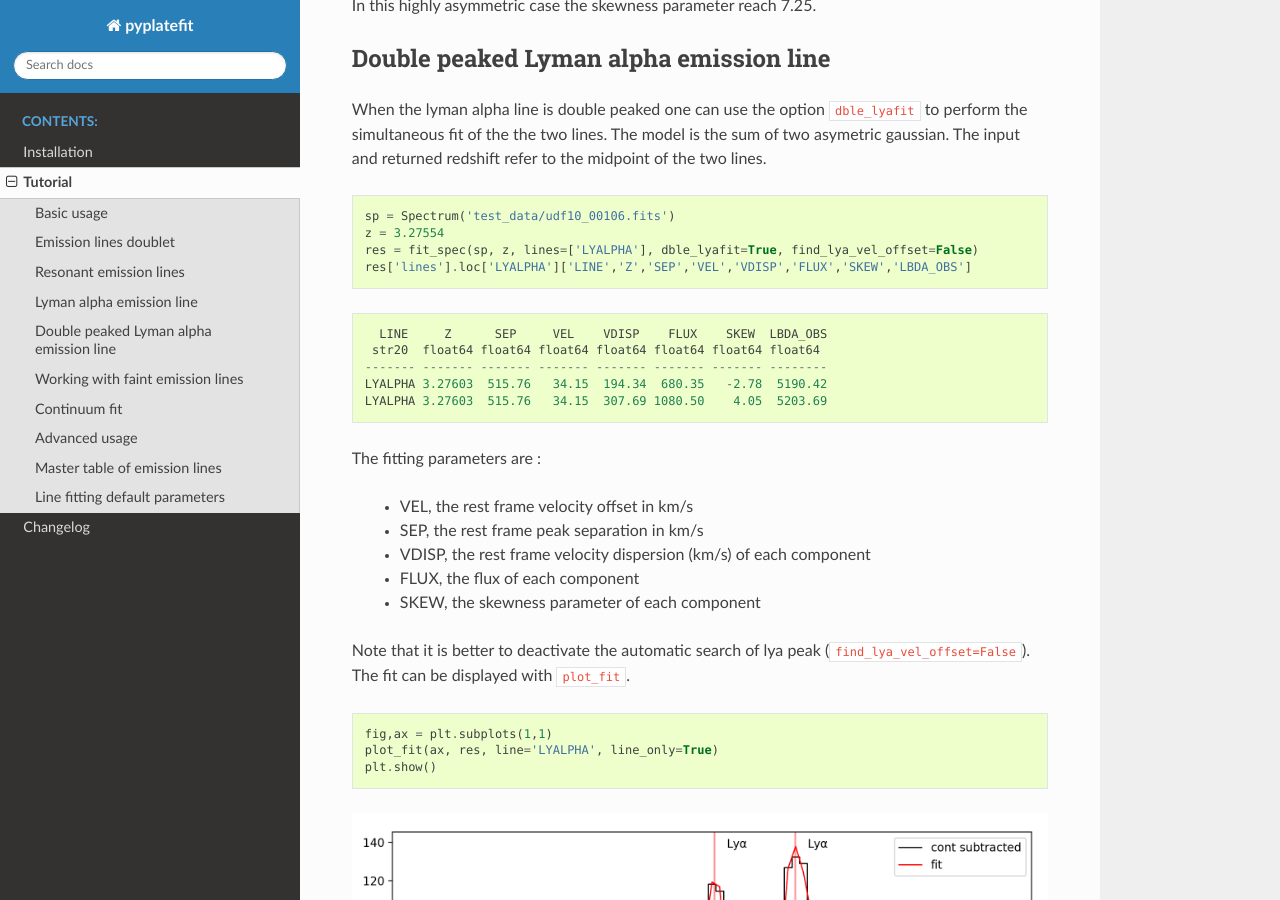
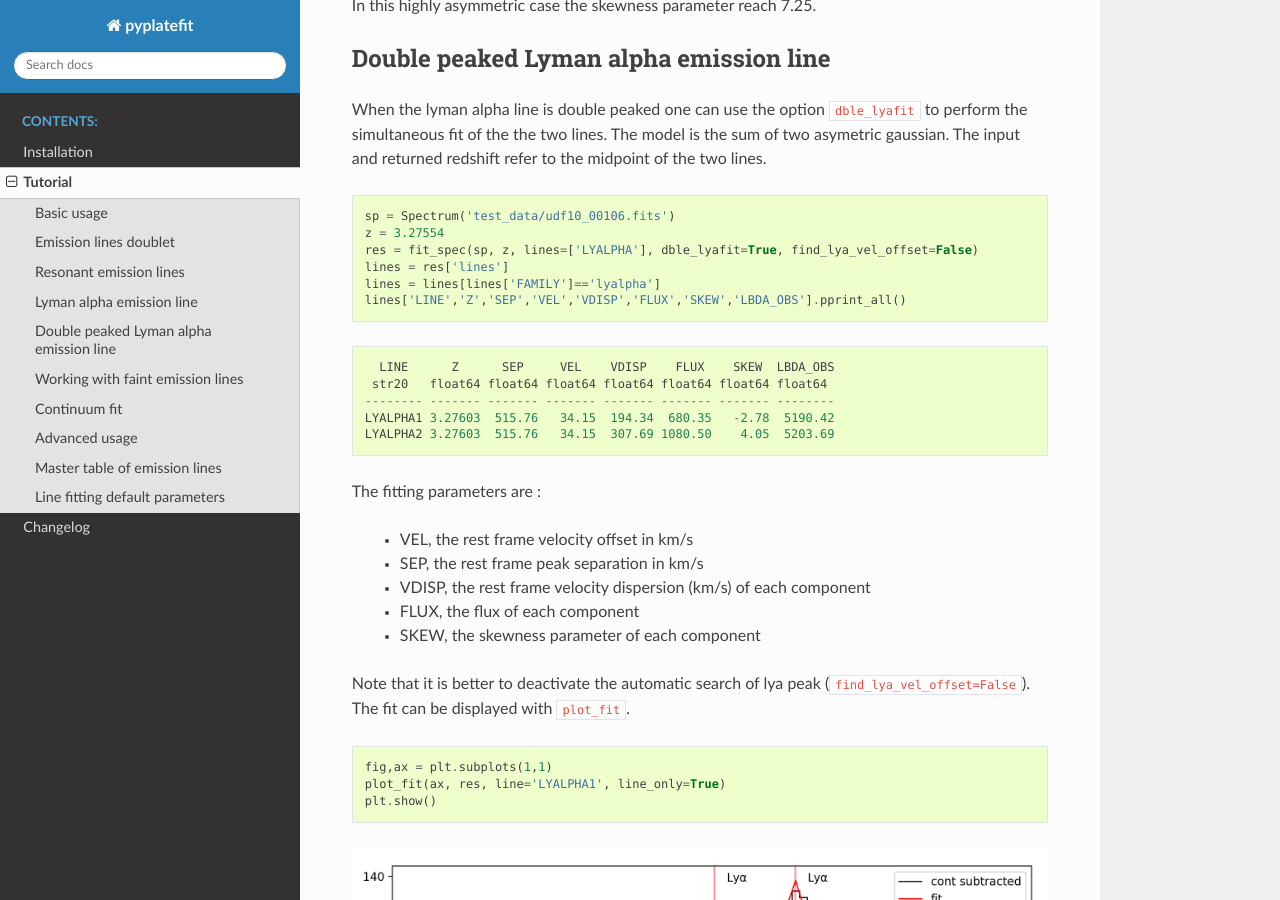
Before and after one commit to musevlt/pyplatefit, a Sphinx documentation site: the page built from docs/tutorial.rst, in a window 1280 px wide and 900 px high, scrolled down 6405 px. Built offline with Sphinx 7.4.7 and the Read the Docs theme 2.0.0, drawn with Linux system fonts in a browser that asks for light colours.

Commit message:
update doc

```diff
--- a/docs/tutorial.rst
+++ b/docs/tutorial.rst
@@ -338,15 +338,17 @@ The input and returned redshift refer to the midpoint of the two lines.
    sp = Spectrum('test_data/udf10_00106.fits')
    z = 3.27554
    res = fit_spec(sp, z, lines=['LYALPHA'], dble_lyafit=True, find_lya_vel_offset=False)
-   res['lines'].loc['LYALPHA']['LINE','Z','SEP','VEL','VDISP','FLUX','SKEW','LBDA_OBS']
+   lines = res['lines']
+   lines = lines[lines['FAMILY']=='lyalpha']
+   lines['LINE','Z','SEP','VEL','VDISP','FLUX','SKEW','LBDA_OBS'].pprint_all()
 
 ::
 
-          LINE     Z      SEP     VEL    VDISP    FLUX    SKEW  LBDA_OBS
-         str20  float64 float64 float64 float64 float64 float64 float64
-        ------- ------- ------- ------- ------- ------- ------- --------
-        LYALPHA 3.27603  515.76   34.15  194.34  680.35   -2.78  5190.42
-        LYALPHA 3.27603  515.76   34.15  307.69 1080.50    4.05  5203.69
+          LINE      Z      SEP     VEL    VDISP    FLUX    SKEW  LBDA_OBS
+         str20   float64 float64 float64 float64 float64 float64 float64
+        -------- ------- ------- ------- ------- ------- ------- --------
+        LYALPHA1 3.27603  515.76   34.15  194.34  680.35   -2.78  5190.42
+        LYALPHA2 3.27603  515.76   34.15  307.69 1080.50    4.05  5203.69
 
 The fitting parameters are :
 
@@ -362,7 +364,7 @@ The fit can be displayed with ``plot_fit``.
 .. code::
 
    fig,ax = plt.subplots(1,1)
-   plot_fit(ax, res, line='LYALPHA', line_only=True)
+   plot_fit(ax, res, line='LYALPHA1', line_only=True)
    plt.show()
 
 .. image:: images/high_fig3.png
```
